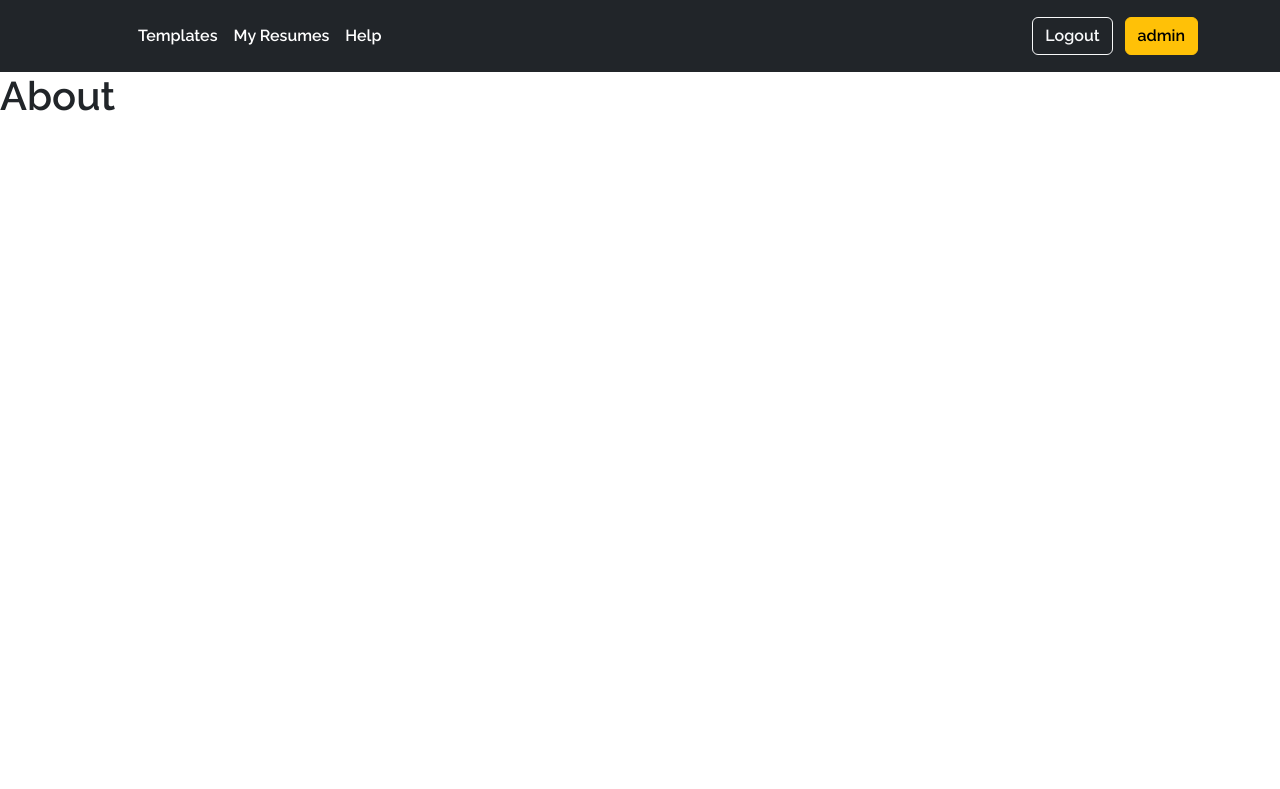
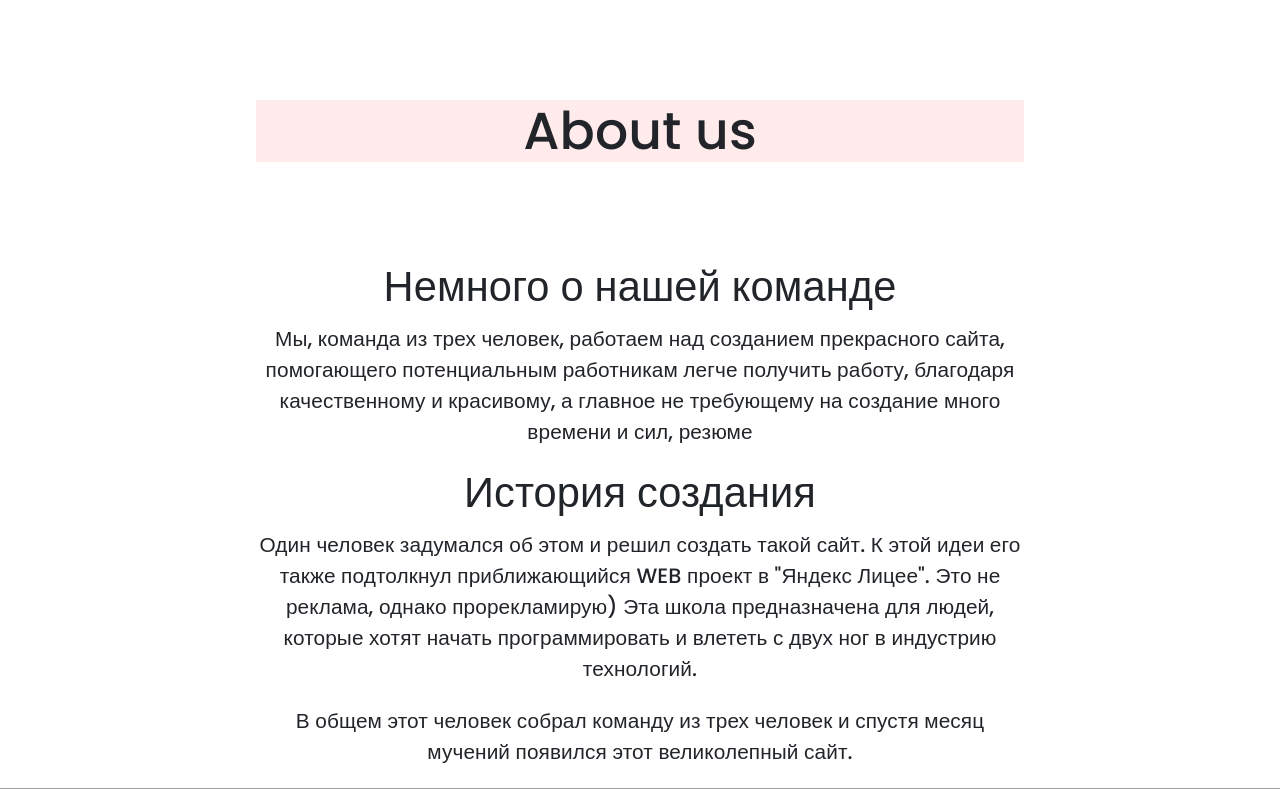
Before and after one commit to F0RRZZ/jobready, a Flask app: page /about in a window 1280 px wide. Shown: the top 789 px of the page. Before the commit the page ends 111 px from the top, so only its background shows below. Run offline with Flask 3, Linux system fonts and the light colour scheme; a user stored in the database is signed in; grey boxes are pictures that could not be loaded.

Commit message:
about.html(not up to the end) + some design modifications

```diff
--- a/jobready/main.py
+++ b/jobready/main.py
@@ -216,18 +216,19 @@ def templates():
     return render_template('templates.html', templates_list=templates_list)
 
 
-@app.route('/help')
-@flask_login.login_required
-def help_():
-    return render_template('help.html')
+# @app.route('/help')
+
+# def help_():
+#     return render_template('help.html', title='Help')
 
 
 @app.route('/about')
 def about():
-    return render_template('about.html', title='About')
+    return render_template('about.html')
 
 
 @app.route('/help')
+@flask_login.login_required
 def help_e():
     return render_template('help.html', title='Help')
 
--- a/jobready/static/css/about.css
+++ b/jobready/static/css/about.css
@@ -0,0 +1,30 @@
+.container {
+    text-align: center;
+    max-width: 800px;
+}
+
+
+p {
+    font-size: 1rem;
+}
+
+* {
+    font-family: 'Poppins', sans-serif;
+    font-size: 1.3rem;
+    letter-spacing: 0.1px;
+}
+
+.header {
+    background-color: #FFEBEB;
+}
+
+.header h1 {
+    margin: 100px;
+}
+
+.picture_maslom {
+    max-height: 300px;
+    width: 100%;
+    margin-top: 0px;
+    margin-bottom: 40px;
+}
--- a/jobready/templates/about.html
+++ b/jobready/templates/about.html
@@ -1,5 +1,31 @@
-{% extends "base.html" %}
-
+{% extends "base_for_about.html" %}
+{% block title %}About{% endblock %}
 {% block content %}
-    <h1>About</h1>
+<link href="../static/css/about.css" rel="stylesheet">
+<link href="https://fonts.googleapis.com/css2?family=Poppins:wght@300;500;600&display=swap" rel="stylesheet">
+<div class="container">
+    <div class="header">
+        <h1>About us</h1>
+    </div>
+    <h2>Немного о нашей команде</h2>
+    <p>Мы, команда из трех человек, работаем над созданием прекрасного сайта,
+        помогающего потенциальным работникам легче получить работу, благодаря качественному и красивому,
+        а главное не требующему на создание много времени и сил, резюме</p>
+    <h2>История создания</h2>
+    <p>Один человек задумался об этом и решил создать такой сайт. К этой идеи его также подтолкнул приближающийся WEB
+        проект в "Яндекс Лицее". Это не реклама, однако прорекламирую) Эта школа предназначена для людей, которые хотят начать
+        программировать и влететь с двух ног в индустрию технологий.</p>
+    <p>В общем этот человек собрал команду из трех человек и спустя месяц мучений появился этот великолепный сайт.</p>
+</div>
+<img class="picture_maslom" src="../static/img/picture_maslom(about).jpg">
+<div class="container">
+    <h2>Что есть JobReady</h2>
+    <p>Мне кажется каждый человек, ищущий работу, сталкивался с проблемами при создании своей анкеты для работодателя</p>
+    <p>JobReady это платформа, которая имеет одновременно простой интерфейс, красивый дизайн и большое количество технологий
+        помогающих в создании резюме</p>
+    <h3>Подробнее о JobReady</h3>
+    <p>Как уже было сказано, этот сайт был создан для создания презентабельных и содержательных резюме. Самое главное, что
+        включает в себя наше приложение, так это ШАБЛОНЫ резюме. То есть все уже сделано за вас и вам нужно лишь вписать
+        свои данные в понравившийся шаблон. Эта вещь во много раз ускоряет весь процесс устройства на работу</p>
+</div>
 {% endblock %}
--- a/jobready/alembic/versions/1228d61e04e4_.py
+++ b/jobready/templates/base_for_about.html
@@ -1,34 +1,17 @@
-"""empty message
-
-Revision ID: 1228d61e04e4
-Revises: 252fd91ed428
-Create Date: 2023-04-25 21:37:28.309430
-
-"""
-from alembic import op
-import sqlalchemy as sa
-
-
-# revision identifiers, used by Alembic.
-revision = '1228d61e04e4'
-down_revision = '252fd91ed428'
-branch_labels = None
-depends_on = None
-
-
-def upgrade() -> None:
-    # ### commands auto generated by Alembic - please adjust! ###
-    op.drop_table('templates')
-    # ### end Alembic commands ###
-
-
-def downgrade() -> None:
-    # ### commands auto generated by Alembic - please adjust! ###
-    op.create_table(
-        'templates',
-        sa.Column('id', sa.INTEGER(), nullable=False),
-        sa.Column('preview', sa.VARCHAR(), nullable=True),
-        sa.Column('template_name', sa.VARCHAR(), nullable=True),
-        sa.PrimaryKeyConstraint('id'),
-    )
-    # ### end Alembic commands ###
+<!DOCTYPE html>
+<html lang="en">
+<head>
+    <meta charset="UTF-8">
+    <title>{% block title %}{% endblock %}</title>
+    <link href="https://cdn.jsdelivr.net/npm/bootstrap@5.3.0-alpha3/dist/css/bootstrap.min.css" rel="stylesheet"
+          integrity="sha384-KK94CHFLLe+nY2dmCWGMq91rCGa5gtU4mk92HdvYe+M/SXH301p5ILy+dN9+nJOZ" crossorigin="anonymous">
+    <link href="../static/css/font_change.css" rel="stylesheet">
+    {% block settings %}{% endblock %}
+</head>
+<body>
+{% block content %}{% endblock %}
+<script src="https://cdn.jsdelivr.net/npm/bootstrap@5.3.0-alpha3/dist/js/bootstrap.bundle.min.js"
+        integrity="sha384-ENjdO4Dr2bkBIFxQpeoTz1HIcje39Wm4jDKdf19U8gI4ddQ3GYNS7NTKfAdVQSZe"
+        crossorigin="anonymous"></script>
+</body>
+</html>
--- a/jobready/templates/help.html
+++ b/jobready/templates/help.html
@@ -1,5 +1,5 @@
 {% extends "base.html" %}
-
+{% block title %}Help{% endblock %}
 {% block content %}
     <h1>Help</h1>
 {% endblock %}
--- a/jobready/templates/homepage.html
+++ b/jobready/templates/homepage.html
@@ -20,7 +20,6 @@
       <div class="logo">JobReady</div>
       <ul>
         <li><a href="/about">About</a></li>
-        <li><a href="/help">Help</a></li>
       </ul>
     </nav>
     <div class="contains">
--- a/jobready/templates/includes/header.html
+++ b/jobready/templates/includes/header.html
@@ -1,21 +1,23 @@
 <!DOCTYPE html>
 <html lang="en">
+<link rel="stylesheet" href="../static/css/header.css">
 <body>
-<header class="p-3 bg-dark text-white">
+<header>
     <div class="container">
+      <p></p>
       <div class="d-flex flex-wrap align-items-center justify-content-center justify-content-lg-start">
-        <a href="/" class="d-flex align-items-center mb-2 mb-lg-0 text-white text-decoration-none">
-          <svg class="bi me-2" width="40" height="32" role="img" aria-label="Bootstrap"><use xlink:href="#bootstrap"></use></svg>
+        <a href="/" class="d-flex align-items-center mb-2 mb-lg-0 text-black text-decoration-none">
+          <svg class="bi me-2" width="40" height="35" role="img" aria-label="Bootstrap"><use xlink:href="#bootstrap"></use></svg>
         </a>
 
         <ul class="nav col-12 col-lg-auto me-lg-auto mb-2 justify-content-center mb-md-0">
-          <li><a href="/templates" class="nav-link px-2 text-white">Templates</a></li>
-          <li><a href="/my_resumes" class="nav-link px-2 text-white">My Resumes</a></li>
-          <li><a href="/help" class="nav-link px-2 text-white">Help</a></li>
+          <li><a href="/templates" class="nav-link px-2 text-black">Templates</a></li>
+          <li><a href="#" class="nav-link px-2 text-black">My Resumes</a></li>
+          <li><a href="/help" class="nav-link px-2 text-black">Help</a></li>
         </ul>
 
         <div class="text-end">
-          <a href="logout"><button type="button" class="btn btn-outline-light me-2">Logout</button></a>
+          <a href="logout"><button type="button" class="btn btn-outline-black me-2">Logout</button></a>
           <a href="{{ url_for('profile', user_id=current_user.id) }}"><button type="button" class="btn btn-warning">{{ current_user.username }}</button></a>
         </div>
       </div>
--- a/jobready/templates/templates.html
+++ b/jobready/templates/templates.html
@@ -1,9 +1,7 @@
 {% extends 'base.html' %}
-
 {% block title %}Templates{% endblock %}
-
 {% block content %}
-
+<link rel="stylesheet" href="../static/css/templates.css">
 <div class="container">
   <div class="row">
     {% for template in templates_list %}
```
Also changed, not shown: jobready/db/database.db (deleted), jobready/static/css/base.css (line endings or trailing spaces), jobready/static/css/header.css (added), jobready/static/css/temlates.css (added).
